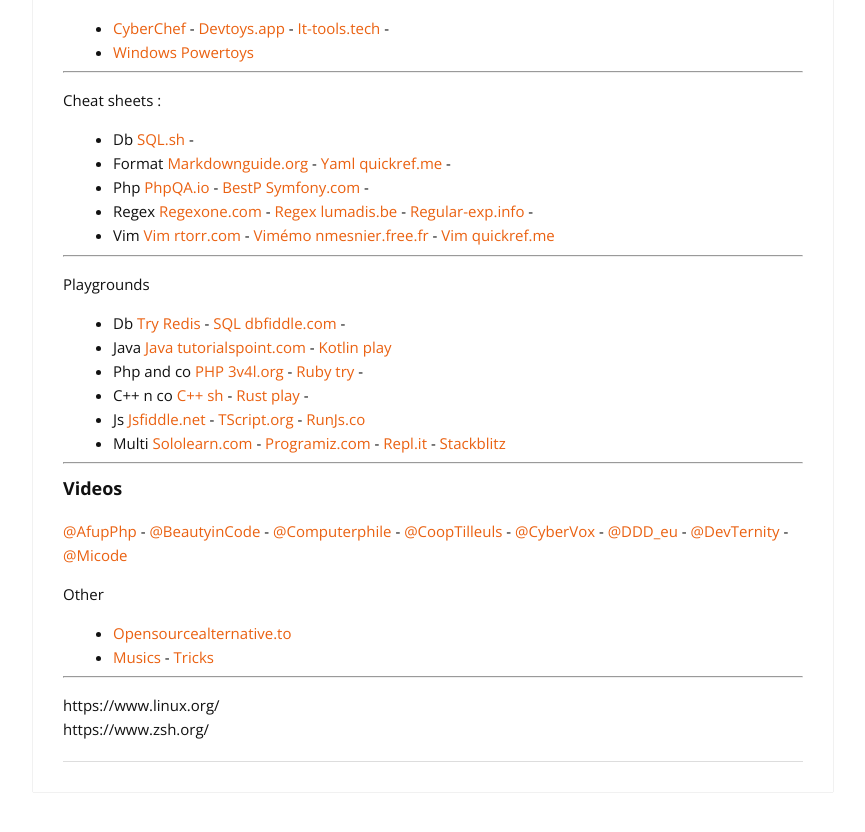
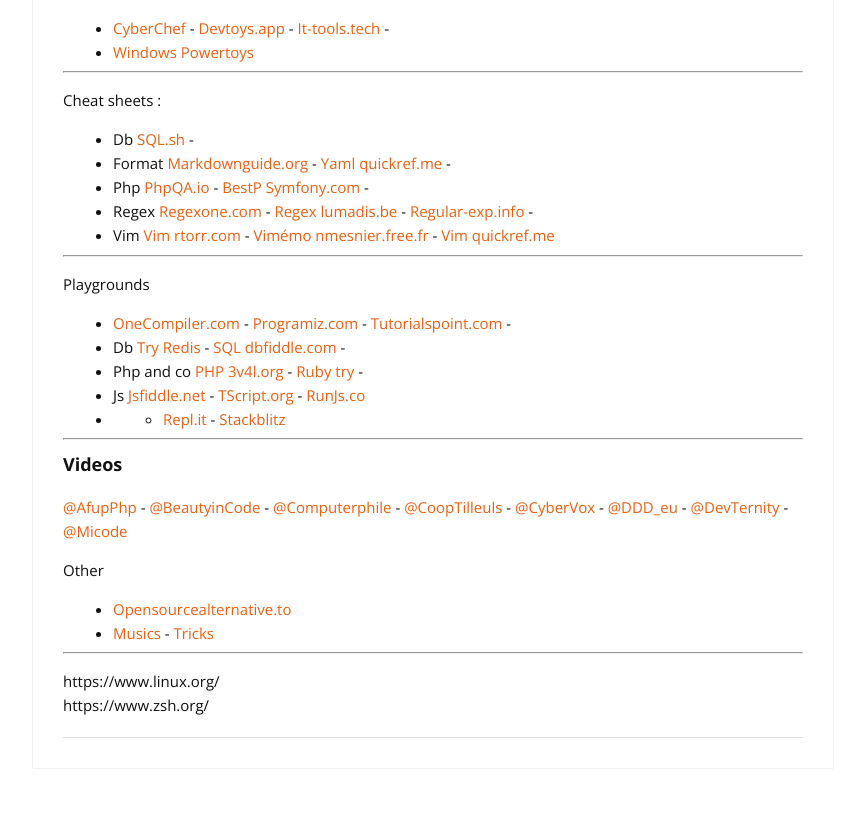
Before and after one commit to cylmat/cylmat.github.io, a Jekyll site: the page built from _pages/USEFUL.md, in a window 1280 px wide and 900 px high, scrolled down 2274 px. Shown: the top 832 px of the window, without its empty margins (207-1072 px from the left). Built offline with Jekyll 4.4.1, drawn with Linux system fonts in a browser that asks for light colours; nearby versions of some CDN libraries.

Commit message:
Update USEFUL.md

```diff
--- a/_pages/USEFUL.md
+++ b/_pages/USEFUL.md
@@ -109,12 +109,11 @@
 
 ---
 Playgrounds
+* [OneCompiler.com](https://onecompiler.com) - [Programiz.com](https://www.programiz.com/python-programming/online-compiler) - [Tutorialspoint.com](https://www.tutorialspoint.com/codingground.htm) -
 * Db [Try Redis](https://try.redis.io) - [SQL dbfiddle.com](https://www.db-fiddle.com) -
-* Java [Java tutorialspoint.com](https://www.tutorialspoint.com/compile_java_online.php) - [Kotlin play](https://play.kotlinlang.org)
 * Php and co [PHP 3v4l.org](https://3v4l.org) - [Ruby try](https://try.ruby-lang.org/playground) -
-* C++ n co [C++ sh](https://cpp.sh) - [Rust play](https://play.rust-lang.org) -
 * Js [Jsfiddle.net](https://jsfiddle.net/) - [TScript.org](https://www.typescriptlang.org/play) - [RunJs.co](https://runjs.co)
-* Multi [Sololearn.com](https://www.sololearn.com) - [Programiz.com](https://www.programiz.com/python-programming/online-compiler) - [Repl.it](https://replit.com/templates) - [Stackblitz](https://stackblitz.com)
+*  - [Repl.it](https://replit.com/templates) - [Stackblitz](https://stackblitz.com)
 
 ---
 ### Videos
```
